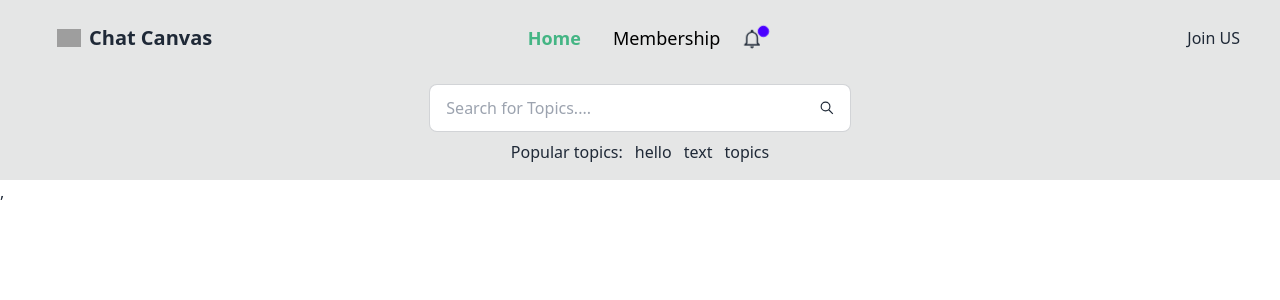
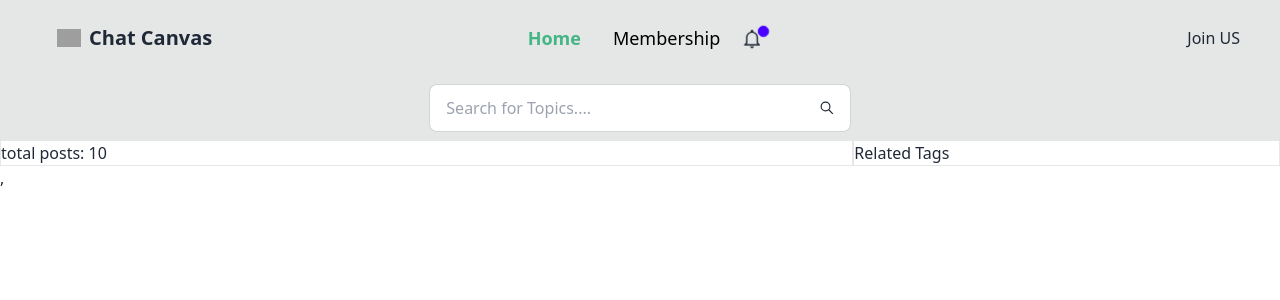
Before and after one commit to Sakhawat71/chat-canvas-frontend, a React (Vite) app: page / in a window 1280 px wide. Shown: the top 300 px of the page. Built offline with nearby package versions, Linux system fonts and the light colour scheme; no server answers; grey boxes are pictures that could not be loaded; some icons are missing.

Commit message:
allpost and tags

```diff
--- /dev/null
+++ b/src/pages/Home/AllPost/AllPost.jsx
@@ -0,0 +1,15 @@
+import PropTypes from 'prop-types';
+
+const AllPost = props => {
+    return (
+        <div>
+            <h2>total posts: 10</h2>
+        </div>
+    );
+};
+
+AllPost.propTypes = {
+
+};
+
+export default AllPost;
--- a/src/pages/Home/Banner/Banner.jsx
+++ b/src/pages/Home/Banner/Banner.jsx
@@ -1,7 +1,9 @@
+import { useState } from "react";
 import { GrSearch } from "react-icons/gr";
 
 const Banner = () => {
 
+    const [showKeyword, setShowKeyword] = useState(false);
 
     const handleSearch = (e) => {
         e.preventDefault();
@@ -11,12 +13,20 @@ const Banner = () => {
 
     };
 
+    // const toggleKeyWord = () => {
+    //     setShowKeyword(!showKeyword)
+    // }
+
 
     return (
-        <div className="navbar bg-base-300 flex-col justify-center">
+        <div
+            onMouseOut={() => setShowKeyword(false)}
+            className="navbar bg-base-300 flex-col justify-center">
 
             <form
                 onSubmit={handleSearch}
+                onMouseEnter={() => setShowKeyword(true)}
+
                 className="form-control relative mx-auto w-1/2 lg:w-1/3">
 
                 <input
@@ -35,7 +45,7 @@ const Banner = () => {
             </form>
 
 
-            <div className="space-x-3 my-2 cursor-pointer">
+            <div className={`space-x-3 my-2 flex cursor-pointer ${showKeyword === true ? 'block' : 'hidden'}`}>
                 <h3>Popular topics: </h3>
                 <p>hello</p>
                 <p>text</p>
--- a/src/pages/Home/HomeLayout/HomeLayout.jsx
+++ b/src/pages/Home/HomeLayout/HomeLayout.jsx
@@ -1,5 +1,7 @@
 
+import AllPost from "../AllPost/AllPost";
 import Banner from "../Banner/Banner";
+import Tags from "../Tags/Tags";
 
 const HomeLayout = () => {
 
@@ -8,6 +10,14 @@ const HomeLayout = () => {
     return (
         <div>
             <Banner></Banner>
+            <div className="container md:flex mx-auto ">
+                <div className="w-8/12 border">
+                    <AllPost></AllPost>
+                </div>
+                <div className="w-4/12 border ">
+                    <Tags></Tags>
+                </div>
+            </div>
         </div>
     );
 };
--- /dev/null
+++ b/src/pages/Home/Tags/Tags.jsx
@@ -0,0 +1,15 @@
+import PropTypes from 'prop-types';
+
+const Tags = () => {
+    return (
+        <div>
+            <h3>Related Tags</h3>
+        </div>
+    );
+};
+
+Tags.propTypes = {
+
+};
+
+export default Tags;
```
